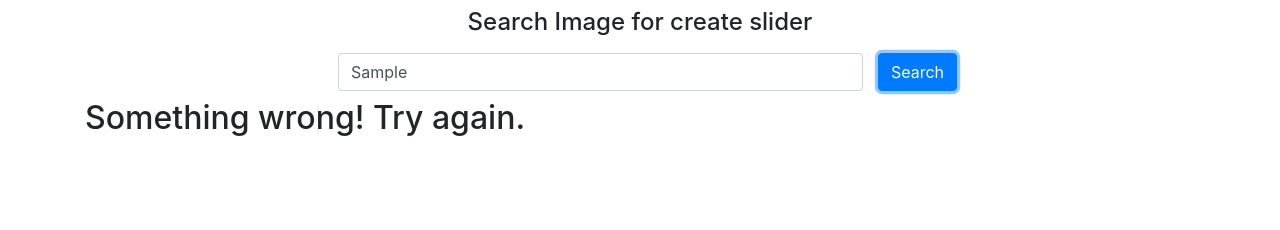
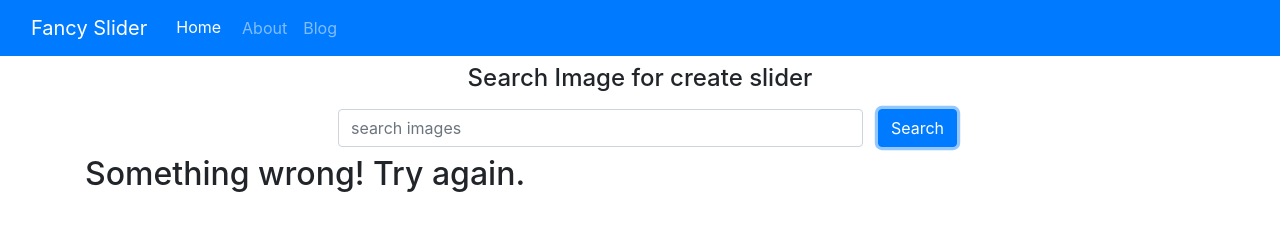
Before and after one commit to Belal-hossainn/fancy-slider, a plain HTML site: page index.html in a window 1280 px wide. Both pictures are taken after typing "Sample" into the empty fields and a click on the button "Search". Drawn offline with nearby package versions, Linux system fonts and the light colour scheme; no server answers.

Commit message:
finished 6th assginment

```diff
--- a/app.js
+++ b/app.js
@@ -2,9 +2,11 @@ const imagesArea = document.querySelector('.images');
 const gallery = document.querySelector('.gallery');
 const galleryHeader = document.querySelector('.gallery-header');
 const searchBtn = document.getElementById('search-btn');
+const searchField = document.getElementById('search');
 const sliderBtn = document.getElementById('create-slider');
 const sliderContainer = document.getElementById('sliders');
 const errorMassage = document.getElementById('errorMassageShow');
+
 // selected image
 let sliders = [];
 
@@ -122,13 +124,22 @@ const changeSlide = (index) => {
 }
 
 searchBtn.addEventListener('click', function () {
-  document.querySelector('.main').style.display = 'none';
-  clearInterval(timer);
-  const search = document.getElementById('search');
-  getImages(search.value)
-  sliders.length = 0;
+  searchButtonHandle()
 })
 
+  // create alert if user write nothing in search field and click btn
+  const searchButtonHandle = ()=> {
+    if (searchField.value != '') {
+      document.querySelector('.main').style.display = 'none';
+      clearInterval(timer);
+      getImages(searchField.value)
+      sliders.length = 0;
+      searchField.value = '';
+    } else {
+      alert('Please search something')
+    }
+  }
+// user get search result by pressing 'Enter' key.
 var searchKey = document.getElementById("search-btn");
 document.getElementById("search").addEventListener("keypress", function(event) {
     if (event.key === 'Enter'){
@@ -142,13 +153,14 @@ sliderBtn.addEventListener('click', function () {
 })
 
 
-
-// spinner
+// spinner handle
 const handleSpinner = () => {
   const spinner = document.getElementById('spinner');
   spinner.classList.toggle("d-none");
 }
 
+
+// go back to gallery button management
 const backToGallery = ()=> {
   document.querySelector('.main').style.display = 'none';
   imagesArea.style.display = 'block';
--- a/index.html
+++ b/index.html
@@ -16,6 +16,28 @@
 </head>
 
 <body>
+  <nav class="navbar sticky-top navbar-expand-lg navbar-dark bg-primary">
+    <div class="container-fluid">
+        <a class="navbar-brand" href="#">Fancy Slider</a>
+        <button class="navbar-toggler" type="button" data-bs-toggle="collapse" data-bs-target="#navbarTogglerDemo02"
+            aria-controls="navbarTogglerDemo02" aria-expanded="false" aria-label="Toggle navigation">
+            <span class="navbar-toggler-icon"></span>
+        </button>
+        <div class="collapse navbar-collapse" id="navbarTogglerDemo02">
+            <ul class="navbar-nav ms-auto mb-2 mb-lg-0">
+                <li class="nav-item">
+                  <button class="btn btn-primary" onclick="backToGallery()">Home</button>
+                </li>
+                <li class="nav-item">
+                    <a class="nav-link" href="#">About</a>
+                </li>
+                <li class="nav-item">
+                    <a class="nav-link" href="https://stocksnap.io/">Blog</a>
+                </li>
+            </ul>
+        </div>
+    </div>
+</nav>
   <div class="container">
     <h4 class="mt-2 text-center">Search Image for create slider</h4>
     <div class="form-inline mt-3 d-flex justify-content-center">
@@ -35,13 +57,14 @@
       <div id="errorMassageShow">
 
       </div>
+      <!-- spinner -->
       <div id="spinner" class="d-none text-center">
         <div class="spinner-border text-info" role="status">
           <span class="visually-hidden"></span>
         </div>
       </div>
 
-      <div class="row gallery">
+      <div id="gallerDiv" class="row gallery">
 
       </div>
     </section>
@@ -54,6 +77,7 @@
         <span class="dot" onclick="changeItem(-1)"></span>
         <span class="dot" onclick="changeItem(1)"></span>
       </div>
+      <!-- back to home button -->
       <div class="d-flex justify-content-center m-4">
         <button class="btn btn-primary" onclick="backToGallery()">Back to Gallery</button>
       </div>
@@ -61,6 +85,6 @@
   </div>
   <!-- Optional JavaScript -->
   <script src="./app.js"></script>
-</body>
+  </body>
 
-</html>
+  </html>
--- a/style.css
+++ b/style.css
@@ -64,3 +64,6 @@ img {
     width: 90%;
   }
 }
+.navbar{
+  background-color: aqua;
+}
```
